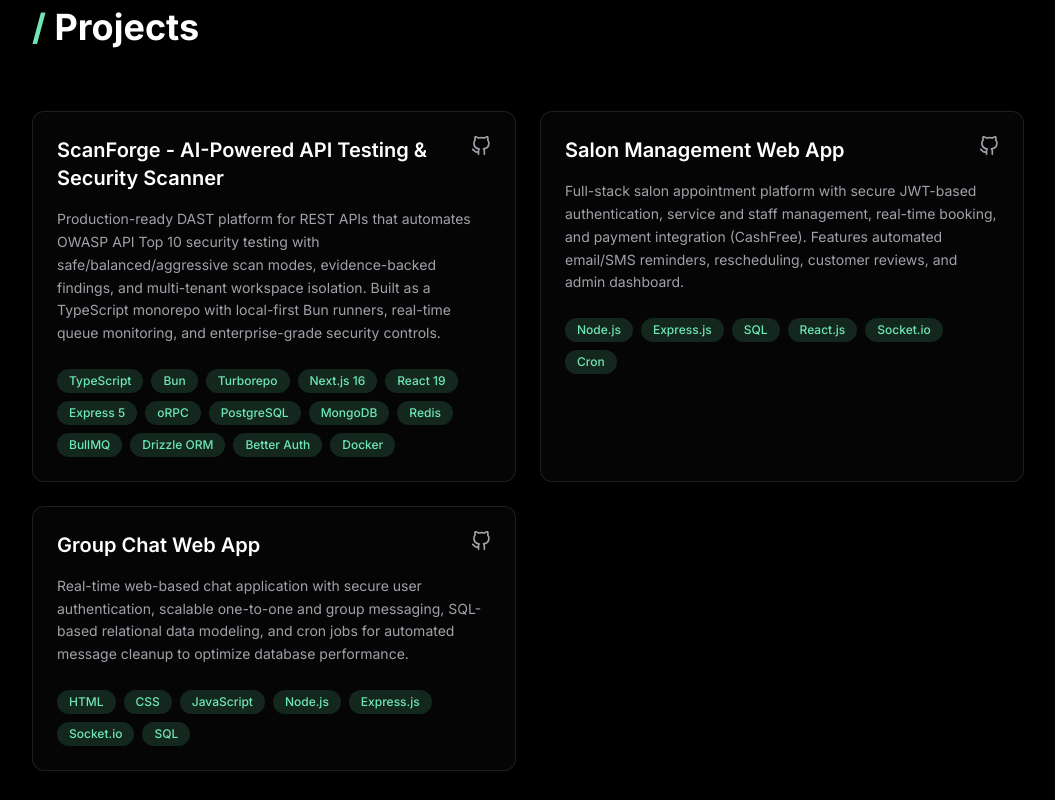
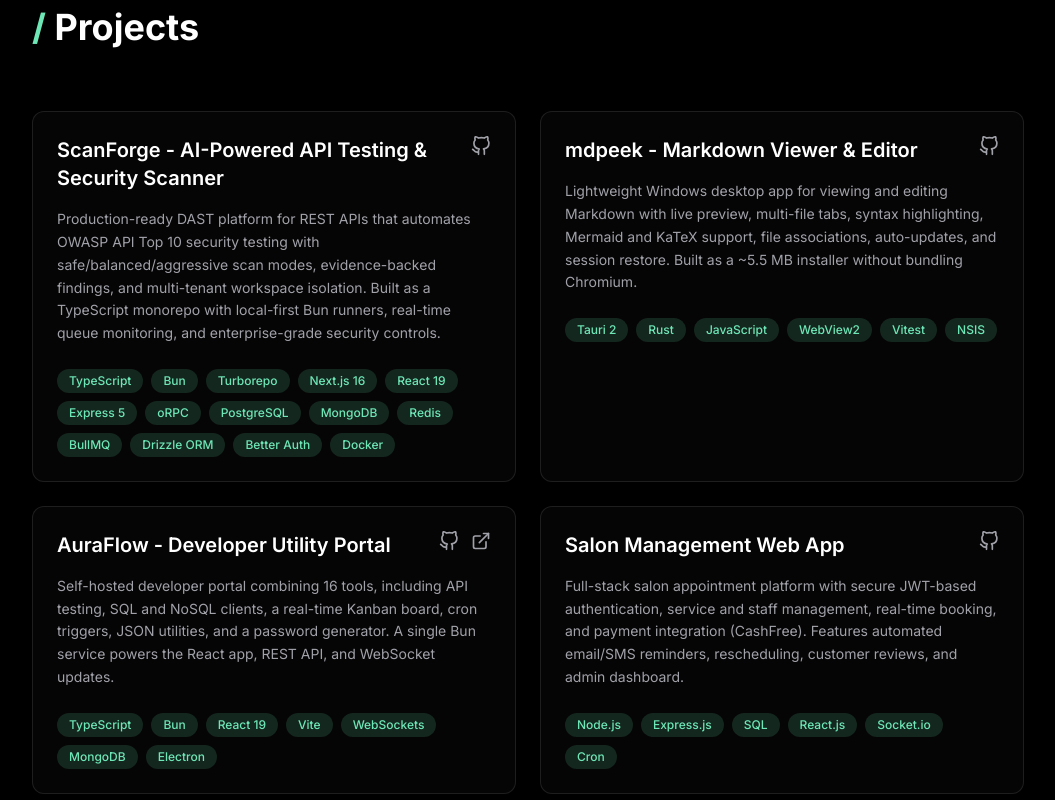
Before and after one commit to sanketpatel32/Resume, a Next.js app: page / in a window 1280 px wide. Shown: the part 4500-5300 px from the top of the page, without its empty margins (112-1167 px from the left). Built offline with nearby package versions, Linux system fonts and the light colour scheme.

Commit message:
Add featured portfolio projects

```diff
--- a/src/features/resume/content/projects.ts
+++ b/src/features/resume/content/projects.ts
@@ -26,6 +26,40 @@ export const projects: ProjectItem[] = [
     },
   },
   {
+    name: "mdpeek - Markdown Viewer & Editor",
+    description:
+      "Lightweight Windows desktop app for viewing and editing Markdown with live preview, multi-file tabs, syntax highlighting, Mermaid and KaTeX support, file associations, auto-updates, and session restore. Built as a ~5.5 MB installer without bundling Chromium.",
+    tech: [
+      "Tauri 2",
+      "Rust",
+      "JavaScript",
+      "WebView2",
+      "Vitest",
+      "NSIS",
+    ],
+    links: {
+      github: "https://github.com/sanketpatel32/Mdpeek",
+    },
+  },
+  {
+    name: "AuraFlow - Developer Utility Portal",
+    description:
+      "Self-hosted developer portal combining 16 tools, including API testing, SQL and NoSQL clients, a real-time Kanban board, cron triggers, JSON utilities, and a password generator. A single Bun service powers the React app, REST API, and WebSocket updates.",
+    tech: [
+      "TypeScript",
+      "Bun",
+      "React 19",
+      "Vite",
+      "WebSockets",
+      "MongoDB",
+      "Electron",
+    ],
+    links: {
+      github: "https://github.com/sanketpatel32/Portal",
+      live: "https://portal.sanketpatel.online",
+    },
+  },
+  {
     name: "Salon Management Web App",
     description:
       "Full-stack salon appointment platform with secure JWT-based authentication, service and staff management, real-time booking, and payment integration (CashFree). Features automated email/SMS reminders, rescheduling, customer reviews, and admin dashboard.",
```
